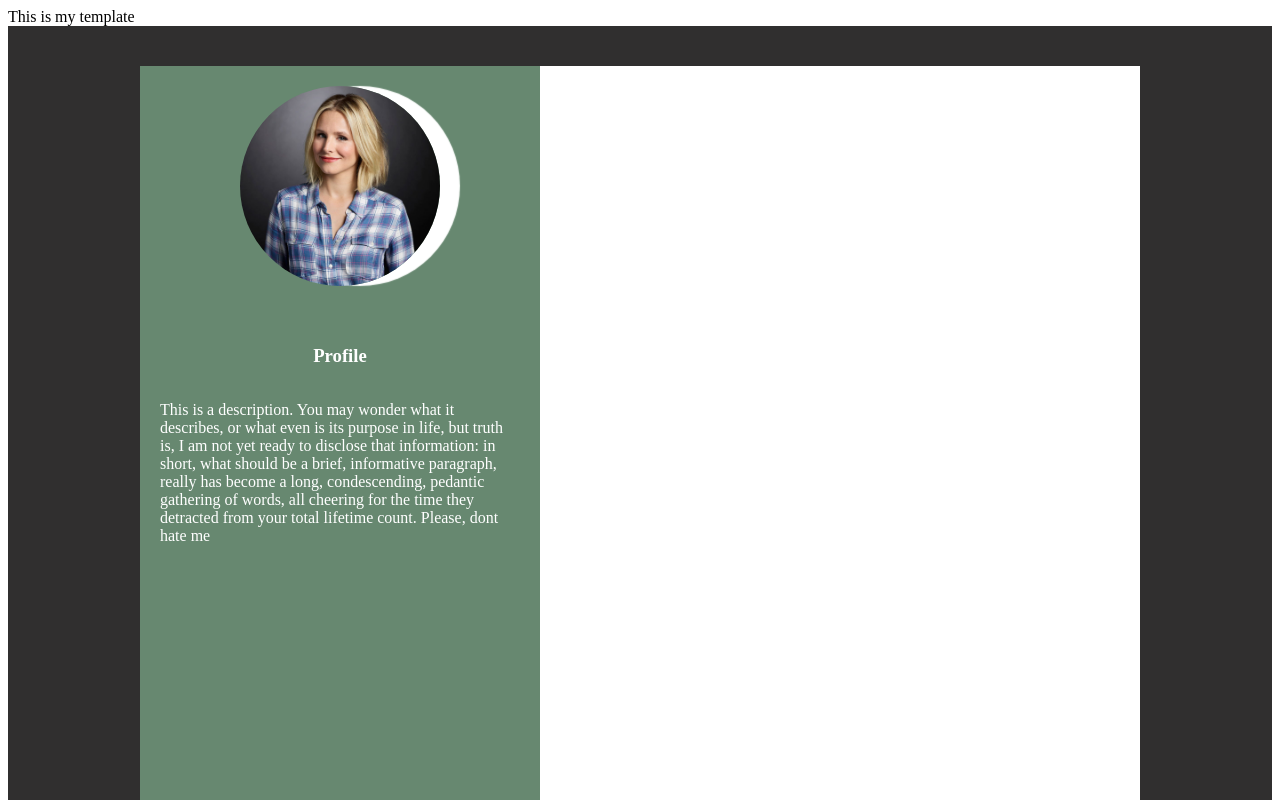
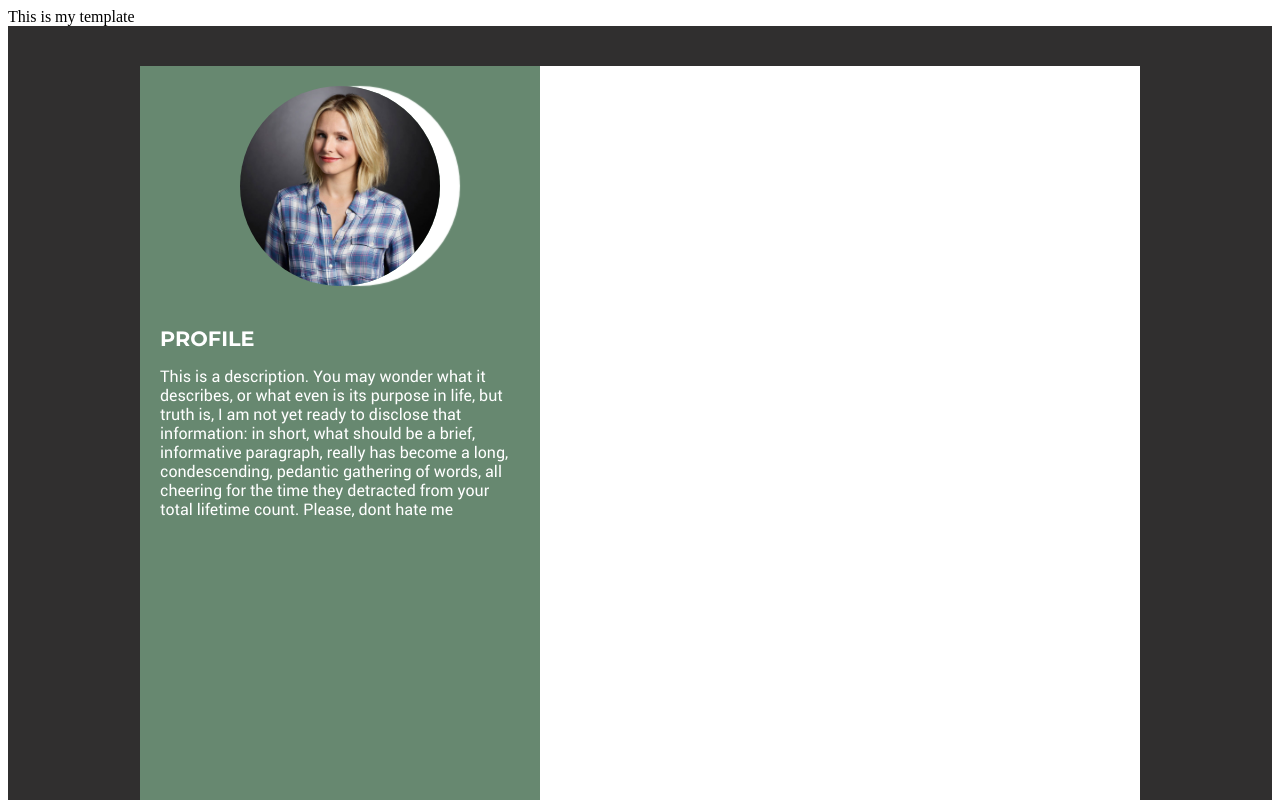
Before and after one commit to Velthas/buildrriculum, a React app: page / in a window 1280 px wide. Shown: the top 800 px of the page. Built offline with nearby package versions, Linux system fonts and the light colour scheme.

Commit message:
Added style for profile section

```diff
--- a/src/styles/cv.css
+++ b/src/styles/cv.css
@@ -12,6 +12,16 @@
   --input-text: #5f5f5f;
   --input-background-hover: #eaeaea;
   --label-color: #1a1a1a;
+}
+
+@font-face {
+  font-family: 'monteserrat';
+  src: url('../fonts/Montserrat-Bold.otf');
+}
+
+@font-face {
+  font-family: 'roboto';
+  src: url('../fonts/Roboto-Regular.ttf');
 }
 
 #backdrop {
@@ -31,6 +41,25 @@
 }
 
 /* Shared styling */
+
+.section-header {
+  align-self: flex-start;
+
+  font-family: 'monteserrat', sans-serif;
+  font-size: 1.3rem;
+  font-weight: bold;
+  text-transform: uppercase;
+
+  margin: 0;
+}
+
+#sidebar .section-header {
+  color: var(--sidebar-color);
+}
+
+ .section-paragraph {
+  font-family: 'roboto', 'Segoe UI', Tahoma, Geneva, Verdana, sans-serif;
+}
 
 button.edit-button {
   position: absolute;
@@ -96,7 +125,8 @@ button.edit-button {
   color: var(--label-color);
 }
 
-.form input {
+.form input,
+.form textarea {
   width: 300px;
   margin: 5px 0 20px 0;
   padding: 10px;
@@ -109,15 +139,22 @@ button.edit-button {
   color: var(--label-color);
 }
 
-.form input::placeholder {
+.form textarea {
+  height: 180px;
+}
+
+.form input::placeholder,
+.form textarea::placeholder {
   color: var(--input-text);
 }
 
-.form input:hover {
+.form input:hover,
+.form textarea:hover {
   background-color: var(--input-background-hover)
 }
 
-.form input:focus-visible {
+.form input:focus-visible,
+.form textarea:focus-visible {
   outline: none;
   border-bottom: 2px solid var(--sidebar-background);
 }
@@ -143,7 +180,7 @@ button.edit-button {
 
 .button-cancel:hover {
   border: 1px solid var(--sidebar-background);
-  color: var(--input-lower-border);
+  color: var(--sidebar-background);
 }
 
 .button-submit {
@@ -169,6 +206,7 @@ button.edit-button {
 
 .cv-section {
   margin: 20px 20px;
+
   position: relative;
 }
 
@@ -176,6 +214,7 @@ button.edit-button {
 .edit-img-text {
   width: 200px;
   height: 200px;
+
   border-radius: 100px;
 }
 
```
